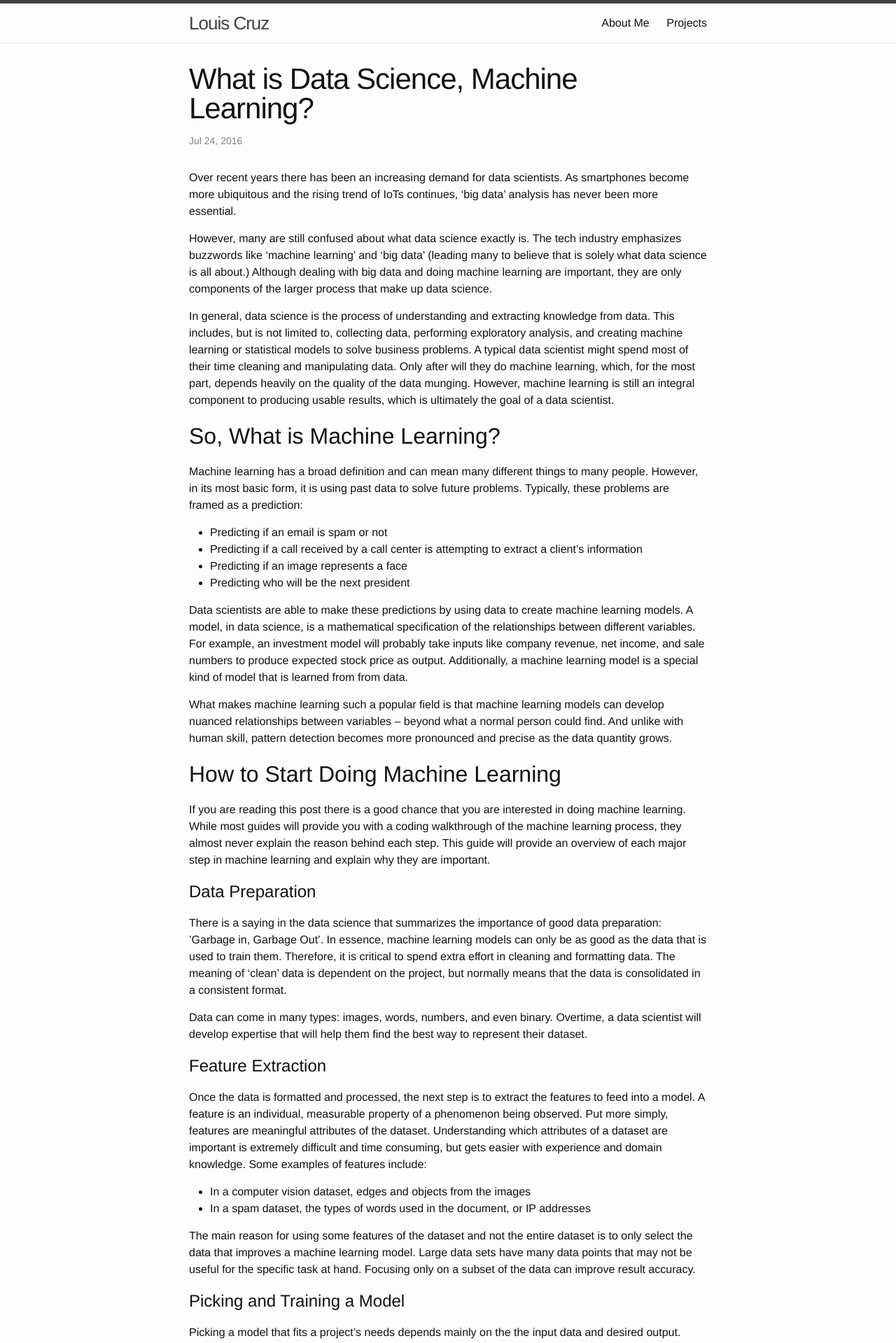
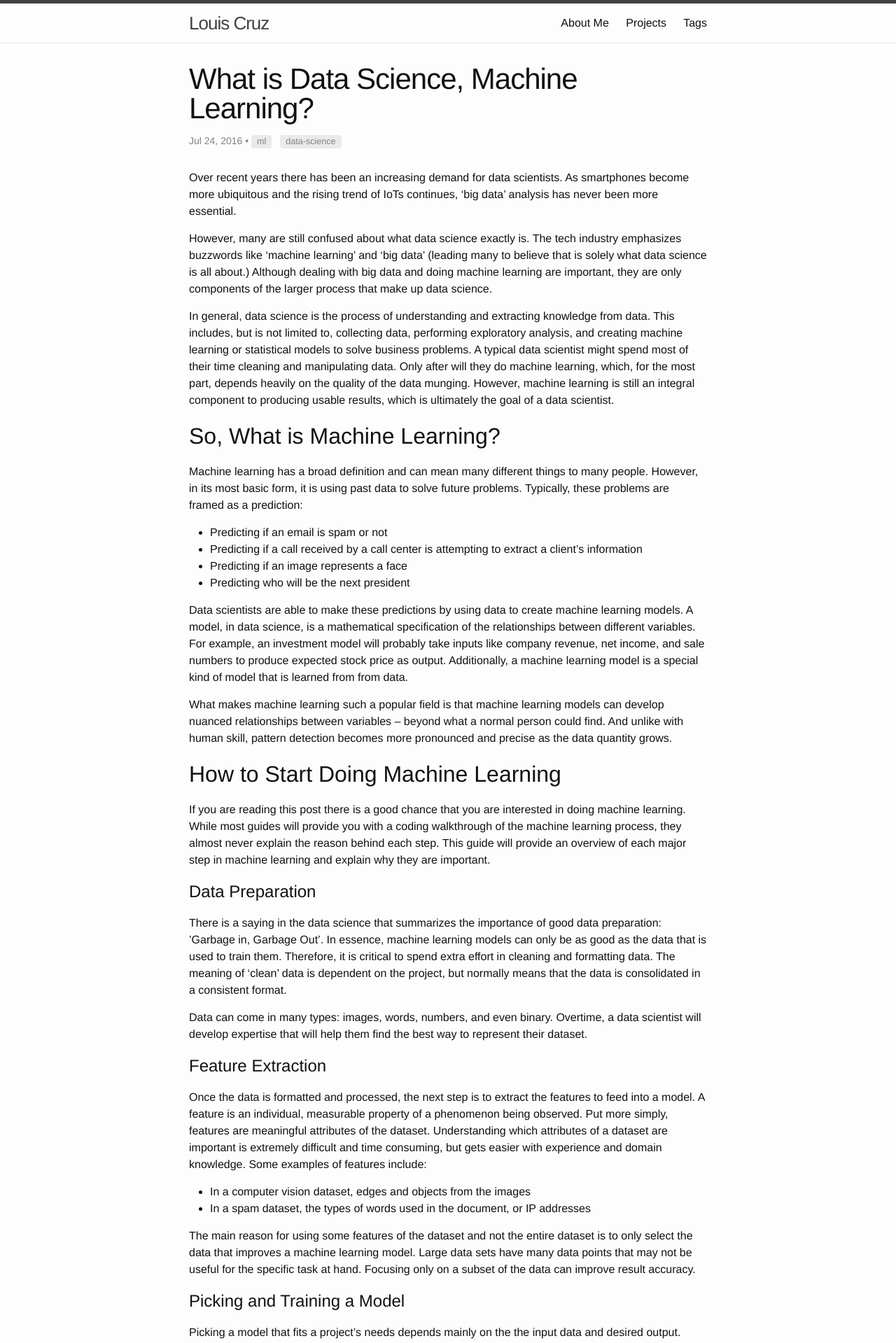
Before and after one commit to loucru1/loucru1.github.io, a Jekyll site: the page built from _posts/2016-24-07-what-is-data-science.md, in a window 1280 px wide. Shown: the top 1919 px of the page at 70% size. Built offline with Jekyll 4.4.1, drawn with Linux system fonts in a browser that asks for light colours; comment, search, counter and statistics services are not loaded.

Commit message:
adding tags

```diff
--- a/_config.yml
+++ b/_config.yml
@@ -15,6 +15,7 @@
 url: "http://loucru1.github.io" # the base hostname & protocol for your site
 twitter_username: louiscomments
 github_username:  loucru1
+tag_page: /tags/
 
 
 # Build settings
--- a/_layouts/post.html
+++ b/_layouts/post.html
@@ -6,8 +6,15 @@
 
   <header class="post-header">
     <h1 class="post-title" itemprop="name headline">{{ page.title }}</h1>
-    <p class="post-meta"><time datetime="{{ page.date | date_to_xmlschema }}" itemprop="datePublished">{{ page.date | date: "%b %-d, %Y" }}</time>{% if page.author %} • <span itemprop="author" itemscope itemtype="http://schema.org/Person"><span itemprop="name">{{ page.author }}</span></span>{% endif %}</p>
+    <p class="post-meta"><time datetime="{{ page.date | date_to_xmlschema }}" itemprop="datePublished">{{ page.date | date: "%b %-d, %Y" }}</time>
+           {% if page.tags %} •
+            {% for tag in page.tags %}
+              <a href="{{ site.baseurl }}{{ site.tag_page }}#{{ tag | slugify }}" class="post-tag">{{ tag }}</a>
+            {% endfor %}
+          {% endif %}{% if page.author %} •
+         <span itemprop="author" itemscope itemtype="http://schema.org/Person"><span itemprop="name">{{ page.author }}</span></span>{% endif %}</p>
   </header>
+
 
   <div class="post-content" itemprop="articleBody">
     {{ content }}
--- a/_posts/2016-24-07-what-is-data-science.md
+++ b/_posts/2016-24-07-what-is-data-science.md
@@ -3,7 +3,8 @@
 title:  "What is Data Science, Machine Learning?"
 date:   2016-07-24 01:01:01 -0400
 excerpt_separator: <!--more-->
-categories: data-science machine-learning ml
+category: data-science
+tags: [ml, data-science]
 comments: true
 ---
 
@@ -65,7 +66,7 @@
             caption="Figure 2: Two logistical models (lines) trained on historical
             surival tally of titanic passengers (dots). The models are separated
             by sex and predict the survival rate of a passenger given age and sex. "
-             %}
+ %}
 
 
 # Prediction
--- /dev/null
+++ b/_sass/_tag.scss
@@ -0,0 +1,21 @@
+a.post-tag {
+  display: inline-block;
+  background: rgba($theme-color, 0.15);
+  padding: 0 .5rem;
+  margin-right: .5rem;
+  border-radius: 4px;
+  color: $theme-color;
+  font-family: $base-font-family;
+  font-size: 90%;
+  &:before {
+    // content: "\f02b";
+    font-family: $base-font-family;
+    padding-right: .5em;
+  }
+  &:hover {
+    text-decoration: none;
+    background: $theme-color;
+    color: $background-color;
+  }
+  // @include transition(all .1s ease-in-out);
+}
--- a/css/main.scss
+++ b/css/main.scss
@@ -21,6 +21,7 @@
 $grey-color:       #828282;
 $grey-color-light: lighten($grey-color, 40%);
 $grey-color-dark:  darken($grey-color, 25%);
+$theme-color: $grey-color;
 
 // Width of the content area
 $content-width:    800px;
@@ -49,5 +50,6 @@
 @import
         "base",
         "layout",
-        "syntax-highlighting"
+        "syntax-highlighting",
+        "tag"
 ;
```
Also changed, not shown: _posts/2017-17-12-on-crito.md (+1 -0 lines), _posts/2017-20-02-curse_of_dim.md (+3 -2 lines), tag.html (added, +32 -0 lines).
